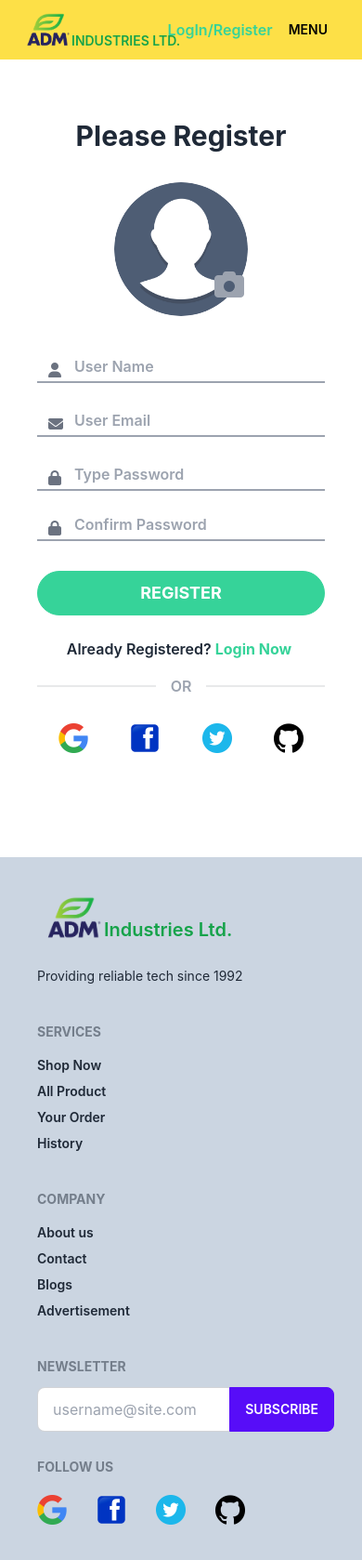
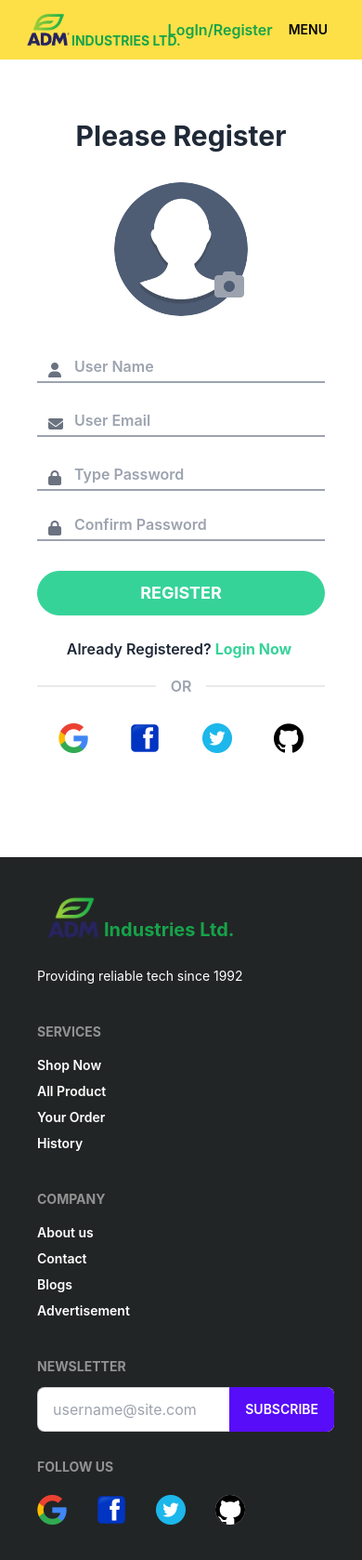
Before and after one commit to Abdur-Rahman-Argon/manufacturer-project-clent, a React (Create React App) app: page /signup in a window 390 px wide. Shown: the top 1678 px of the page at 93% size. Built offline with nearby package versions, Linux system fonts and the light colour scheme; no server answers.

Commit message:
support and payment section add

```diff
--- /dev/null
+++ b/src/components/Pages/Home/Delivery.js
@@ -0,0 +1,66 @@
+import React from "react";
+
+const Delivery = () => {
+  return (
+    <div className=" grid grid-cols-2 lg:grid-cols-4 px-10 mt-8 gap-8">
+      <div className=" bg-slate-300 rounded-md w-72 p-5 flex items-center justify-center gap-8 shadow-lg">
+        <div>
+          <span className="">
+            <i class="fa-solid fa-briefcase  text-5xl text-yellow-600"></i>
+          </span>
+        </div>
+        <div className="title1 text-gray-600">
+          <h1 className=" text-lg font-semibold ">Easy To Shop</h1>
+          <p className=" text-[15px] font-medium">
+            Buy Every Product Single Click It's Card
+          </p>
+        </div>
+      </div>
+
+      {/*  */}
+      <div className=" bg-slate-300 rounded-md w-72 p-5 flex items-center justify-center gap-8 shadow-lg">
+        <div>
+          <span className="">
+            <i class="fa-solid fa-truck  text-4xl text-yellow-600"></i>
+          </span>
+        </div>
+        <div className="title1 text-gray-600">
+          <h1 className=" text-lg font-semibold ">WorldWide Delivery</h1>
+          <p className=" text-[15px] font-medium">
+            We Delivered Worldwide Every Week
+          </p>
+        </div>
+      </div>
+
+      {/*  */}
+      <div className=" bg-slate-300 rounded-md w-72 p-5 flex items-center justify-center gap-8 shadow-lg">
+        <div>
+          <span className="">
+            <i class="fa-solid fa-money-check-dollar   text-5xl text-yellow-600"></i>
+          </span>
+        </div>
+        <div className="title1 text-gray-600">
+          <h1 className=" text-lg font-semibold ">Secure Payment</h1>
+          <p className=" text-[15px] font-medium">
+            We Have Secure Payment System
+          </p>
+        </div>
+      </div>
+
+      {/*  */}
+      <div className=" bg-slate-300 rounded-md w-72 p-5 flex items-center justify-center gap-8 shadow-lg">
+        <div>
+          <span className="">
+            <i class="fa-solid fa-headset  text-5xl text-yellow-600"></i>
+          </span>
+        </div>
+        <div className="title1 text-gray-600">
+          <h1 className=" text-lg font-semibold "> 24x7 Support</h1>
+          <p className=" text-[15px] font-medium"> Everyday 24 Hours Support</p>
+        </div>
+      </div>
+    </div>
+  );
+};
+
+export default Delivery;
--- a/src/components/Pages/Home/Home.js
+++ b/src/components/Pages/Home/Home.js
@@ -1,5 +1,6 @@
 import React from "react";
 import Banner from "./Banner";
+import Delivery from "./Delivery";
 import GetInTouch from "./GetInTouch";
 import OfficeLocation from "./OfficeLocation";
 import Reviews from "./Reviews";
@@ -10,6 +11,10 @@ const Home = () => {
     <div>
       <section>
         <Banner></Banner>
+      </section>
+
+      <section>
+        <Delivery></Delivery>
       </section>
 
       <section className=" px-10 my-12">
--- a/src/components/Pages/Shared/Footer.js
+++ b/src/components/Pages/Shared/Footer.js
@@ -8,14 +8,14 @@ import twitter from "./../../../images/twitter.png";
 
 const Footer = () => {
   return (
-    <footer className="bg-slate-300 mt-20 ">
-      <footer class="footer p-10 text-base-content">
+    <footer className="bg-[#222525]  mt-20 ">
+      <footer class="footer p-10 text-white">
         <div>
           <div className="">
-            <Link to="/#" class="flex items-end normal-case text-xl">
+            <Link to="/#" class="flex items-end normal-case  text-xl">
               <img src={logo} alt="" className="w-20" />
 
-              <span className=" hover:text-green-600 text-green-600  -ml-2 text-[20px] font-semibold -mb-[2px]">
+              <span className=" hover:text-green-700 text-green-600  -ml-2 text-[20px] font-bold -mb-[2px]">
                 Industries Ltd.
               </span>
             </Link>
@@ -26,7 +26,7 @@ const Footer = () => {
           </p>
         </div>
 
-        <div className=" font-semibold">
+        <div className=" font-semibold text-white">
           <span class="footer-title">Services</span>
           <a class="link link-hover">Shop Now</a>
           <a class="link link-hover">All Product</a>
@@ -73,8 +73,8 @@ const Footer = () => {
               <img src={twitter} alt="" className=" w-8" />
             </a>
 
-            <a href="/" className=" ">
-              <img src={github} alt="" className=" w-8" />
+            <a href="/" className=" bg-white w-8 rounded-full overflow-hidden ">
+              <img src={github} alt="" className=" w-full scale-110  " />
             </a>
           </div>
         </div>
--- a/src/components/Pages/Shared/Navbar.js
+++ b/src/components/Pages/Shared/Navbar.js
@@ -100,7 +100,7 @@ const Navbar = () => {
       <div class="navbar-start">
         <Link to="/" href="/" class=" flex items-end normal-case text-xl">
           <img src={logo} alt="" className="w-16" />
-          <span className=" hover:text-green-600 text-green-600 uppercase -ml-[7px] text-[14px] font-semibold  -mb-[6px]">
+          <span className=" hover:text-green-700 text-green-600 uppercase -ml-[7px] text-[14px] font-bold  -mb-[6px]">
             Industries Ltd.
           </span>
         </Link>
@@ -132,7 +132,7 @@ const Navbar = () => {
           </>
         ) : (
           <>
-            <button className=" text-success hover:text-green-600">
+            <button className=" text-green-600 hover:text-green-700">
               <Link to="/login"> LogIn/Register</Link>
             </button>
           </>
```
